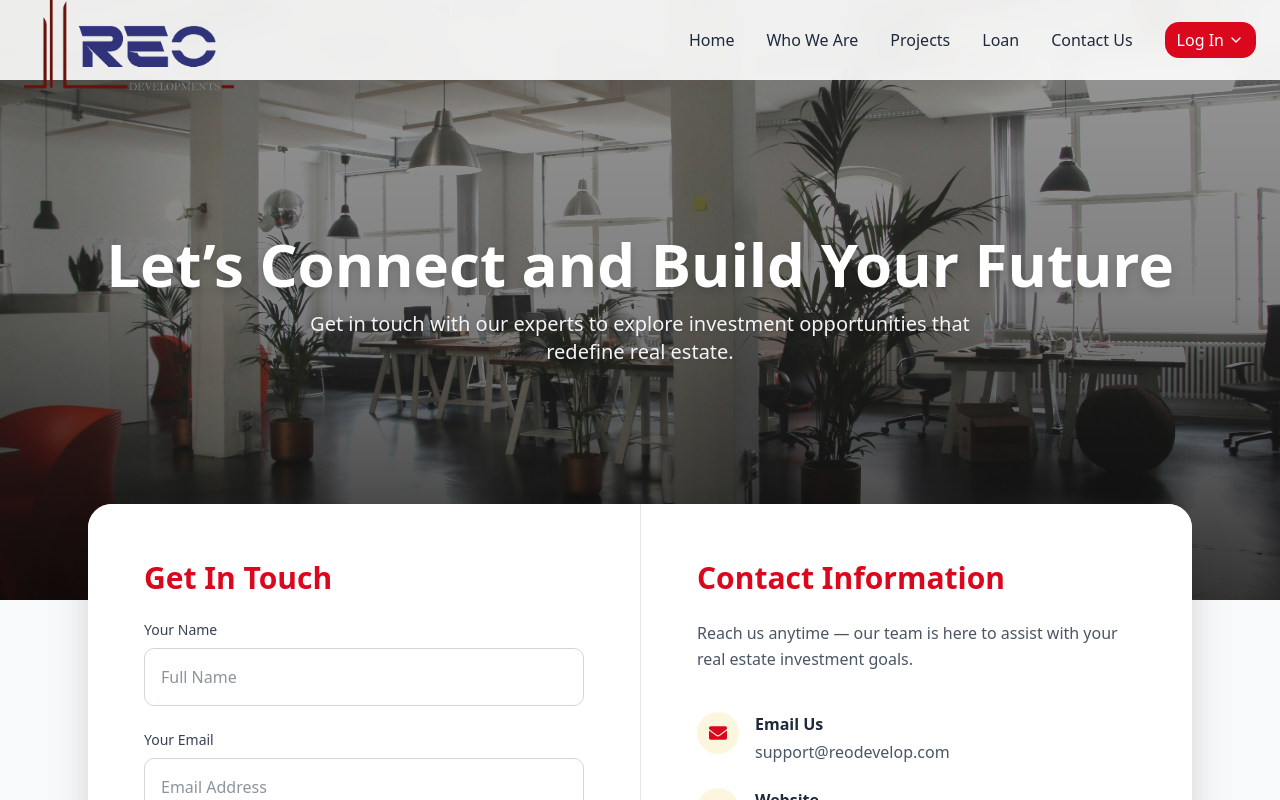
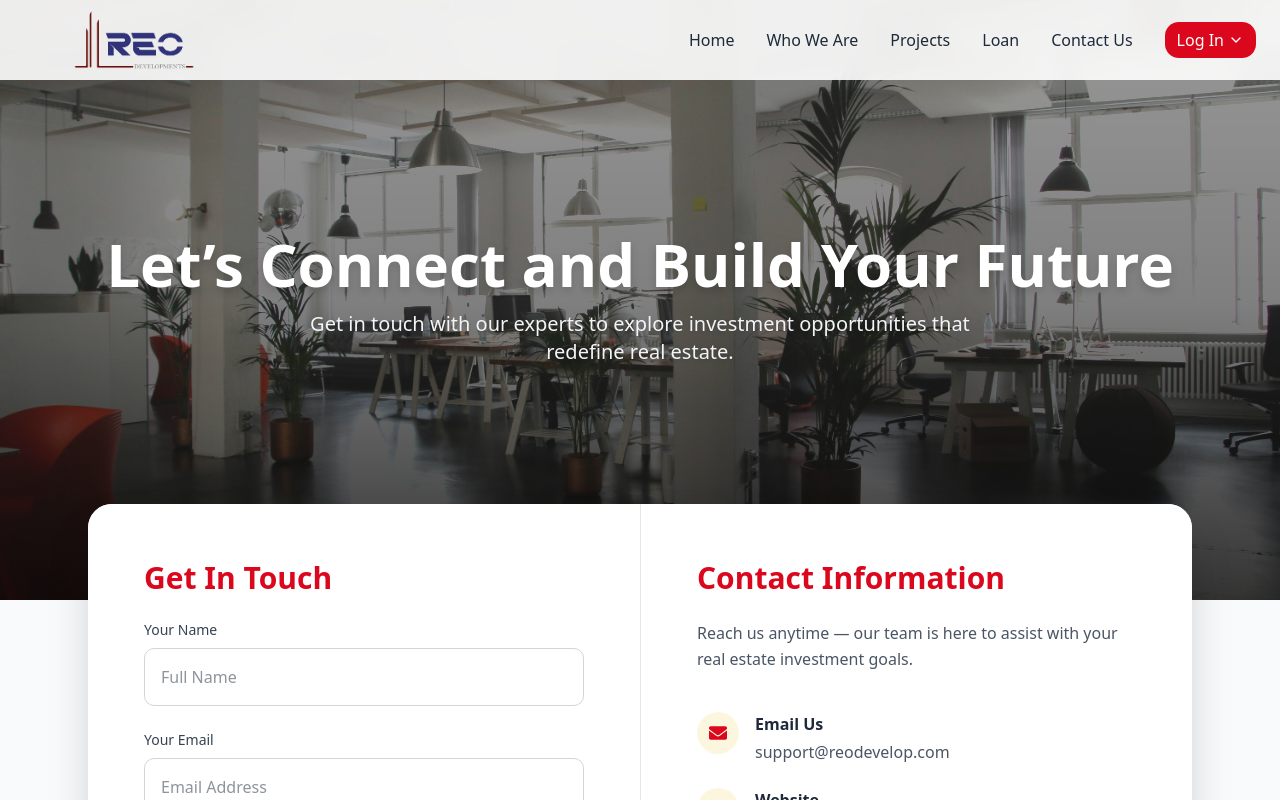
Before and after one commit to Sahil-SS/REO-website, a Next.js app: page /contact-us in a window 1280 px wide. Shown: the top 800 px of the page. Built offline with nearby package versions, Linux system fonts and the light colour scheme.

Commit message:
logo size change

```diff
--- a/components/Navbar.tsx
+++ b/components/Navbar.tsx
@@ -60,8 +60,8 @@ const Navbar = () => {
           <Image
             src="/images/logo.png"
             alt="REO Developments Logo"
-            width={210}
-            height={90}
+            width={220}
+            height={150}
             className="object-contain"
           />
         </Link>
```
Also changed, not shown: public/images/logo.png.
